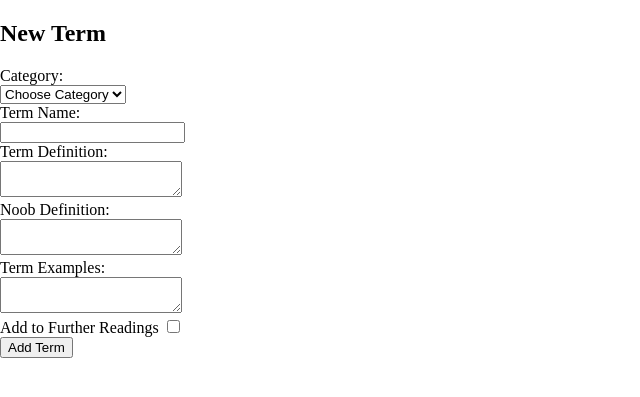
After one commit to AdrianHavengaBennett/terming-for-learning, a Flask app: page /new_term in a window 1280 px wide. The commit adds this page. Shown: the top 397 px of the page, without its empty margins (0-640 px from the left). Run offline with Flask 2, Linux system fonts and the light colour scheme; data that the repository does not hold is empty; some libraries are stand-ins or nearby versions.

Commit message:
added routes and content for home, all_terms, show_term, and categori…

```diff
--- a/app.py
+++ b/app.py
@@ -16,33 +16,86 @@ def mongo_connect(url):
         conn = pymongo.MongoClient(url)
         return conn
     except pymongo.errors.ConnectionFailure as e:
-        print("Could not connect to Mongo: %s") % e
+        print("Could not connect to Mongo: {}".format(e))
 
 
 conn = mongo_connect(MONGODB_URI)
 terms = conn[DBS_NAME][TERMS]
 categories = conn[DBS_NAME][CATEGORIES]
 
-
+# Home screen / main welcome page:
 @app.route("/")
 def welcome():
     return render_template("home.html")
 
-
+# Shows all the current terms in the database:
 @app.route("/all_terms")
 def get_terms():
     return render_template("all_terms.html", terms=terms.find())
 
-
+# When a term is clicked:
 @app.route("/term/<term_id>")
 def show_term(term_id):
     term = terms.find_one({"_id": ObjectId(term_id)})
     return render_template("term.html", term=term)
 
+# Add a new term:
+@app.route("/new_term")
+def new_term():
+    return render_template("new_term.html", categories=categories.find())
 
+# Save the term to the database:
+@app.route("/add_term", methods=["POST"])
+def add_term():
+    terms.insert_one(request.form.to_dict())
+    return redirect(url_for("get_terms"))
+
+# Edit a term:
+@app.route("/edit_term/<term_id>")
+def edit_term(term_id):
+    term = terms.find_one({"_id": ObjectId(term_id)})
+    all_categories = categories.find()
+    return render_template("edit_term.html",
+                           term=term, categories=all_categories)
+
+# Save your changes to the database once done editing:
+@app.route("/save_term/<term_id>", methods=["POST"])
+def save_term(term_id):
+    all_terms = terms
+    all_terms.update({"_id": ObjectId(term_id)}, {
+                      "term": request.form.get("term"),
+                      "category_name": request.form.get("category_name"),
+                      "term_definition": request.form.get("term_definition"),
+                      "noob_definition": request.form.get("noob_definition"),
+                      "term_examples": request.form.get("term_examples"),
+                      "explore_more": request.form.get("explore_more")
+                      })
+    return redirect(url_for("get_terms"))
+
+
+# Delete a term:
+# At the moment, this will delete the term immediately. You'll need to edit it later so that it asks first
+@app.route("/delete_term/<term_id>")
+def delete_term(term_id):
+    terms.remove({"_id": ObjectId(term_id)})
+    return redirect(url_for("get_terms"))
+
+# Show all categories:
 @app.route("/categories")
 def get_categories():
     return render_template("categories.html", categories=categories.find())
+
+# Add a new category:
+@app.route("/add_category")
+def add_category():
+    return render_template("add_category.html")
+
+# Save the new category to the database:
+@app.route("/save_category", methods=["POST"])
+def save_category():
+
+    return redirect(url_for("get_categories"))
+    pass
 
 
 if __name__ == "__main__":
--- a/templates/all_terms.html
+++ b/templates/all_terms.html
@@ -8,4 +8,6 @@
         <hr>
     </div>
 {% endfor %}
+<button><a href= "{{ url_for('new_term') }}">New Term</a></button>
+<button><a href= "{{ url_for('get_categories') }}">Categories</a></button>
 {% endblock %}
--- a/templates/base.html
+++ b/templates/base.html
@@ -5,12 +5,21 @@
     <meta name="viewport" content="width=device-width, initial-scale=1.0">
     <meta http-equiv="X-UA-Compatible" content="ie=edge">
     <title>Terming For Learning</title>
-    <link rel="stylesheet"  href="https://cdnjs.cloudflare.com/ajax/libs/materialize/0.100.2/css/materialize.min.css">
+
+    <!-- Materialize -->
+    <!-- <link href="https://fonts.googleapis.com/icon?family=Material+Icons" rel="stylesheet">
+    <link rel="stylesheet"  href="https://cdnjs.cloudflare.com/ajax/libs/materialize/0.100.2/css/materialize.min.css"> -->
+
+    <!-- Custom CSS -->
     <link rel="stylesheet" href="{{ url_for('static', filename='main.css') }}">
+
 </head>
 <body>
     {% block content %}
     {% endblock %}
+
+    <!-- Scripts -->
     <script src="https://cdnjs.cloudflare.com/ajax/libs/materialize/0.100.2/js/materialize.min.js"></script>
+
 </body>
 </html>
--- a/templates/categories.html
+++ b/templates/categories.html
@@ -8,4 +8,6 @@
         <hr>
     </div>
 {% endfor %}
+<button><a href= "{{ url_for('add_category') }}">New Category</a></button>
+<button><a href= "{{ url_for('get_terms') }}">All Terms</a></button>
 {% endblock %}
--- /dev/null
+++ b/templates/new_term.html
@@ -0,0 +1,27 @@
+{% extends "base.html" %}
+{% block content %}
+
+<h2>New Term</h2>
+
+<form action="{{ url_for('add_term') }}" method="post">
+    <label for="category">Category:</label><br>
+    <select name="category_name" id="category">
+        <option value="" disabled selected>Choose Category</option>
+        {% for cat in categories %}
+        <option value="{{ cat.category_name }}">{{ cat.category_name }}</option>
+        {% endfor %}
+    </select><br>
+    <label for="term">Term Name:</label><br>
+    <input type="text" id="term" name="term"><br>
+    <label for="term_definition">Term Definition:</label><br>
+    <textarea id="term_definition" name="term_definition"></textarea><br>
+    <label for="noob_definition">Noob Definition:</label><br>
+    <textarea id="noob_definition" name="noob_definition"></textarea><br>
+    <label for="term_examples">Term Examples:</label><br>
+    <textarea id="term_examples" name="term_examples"></textarea><br>
+    <label for="explore_more">Add to Further Readings</label>
+    <input type="checkbox" name="explore_more" id="explore_more"><br> <!--TODO: if checked, return true, else return false. I want it to be false or 'off' if unchecked-->
+    <button type="submit">Add Term</button>
+</form>
+
+{% endblock %}
--- a/templates/term.html
+++ b/templates/term.html
@@ -20,5 +20,8 @@
         <p>{{ term.explore_more }}</p>
         <hr>
     </div>
+    <button><a href= "{{ url_for('edit_term', term_id=term._id) }}">Edit Term</a></button>
+    <button><a href= "{{ url_for('get_terms') }}">All Terms</a></button>
+    <button><a href= "{{ url_for('delete_term', term_id=term._id) }}">Delete</a></button>
 
 {% endblock %}
```
Also changed, not shown: templates/edit_term.html (added, +35 -0 lines).
